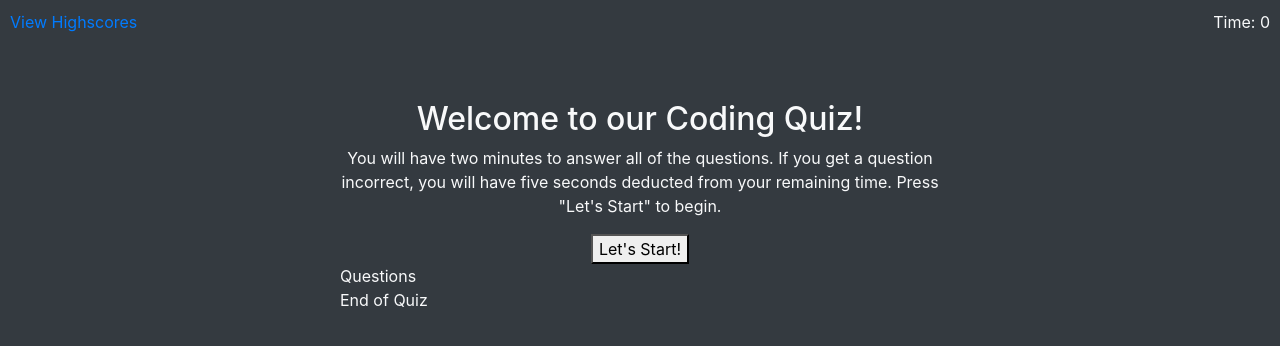
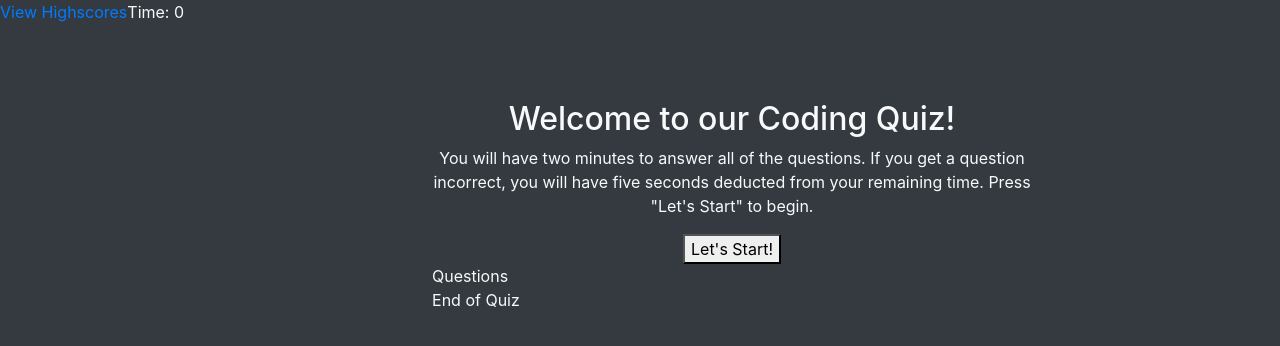
Before and after one commit to mattenos/code-quiz-homework-04, a plain HTML site: page index.html in a window 1280 px wide. Drawn offline with nearby package versions, Linux system fonts and the light colour scheme.

```diff
--- a/assets/style.css
+++ b/assets/style.css
@@ -1,6 +1,6 @@
 @import url('https://fonts.googleapis.com/css2?family=Dancing+Script:wght@600&family=Roboto+Mono&family=Roboto:wght@300&family=Source+Code+Pro&display=swap');
 
-.timer {
+/* .timer {
     position: absolute;
     top: 10px;
     right: 10px;
@@ -10,6 +10,11 @@
     position: absolute;
     top: 10px;
     left: 10px;
+} */
+
+.test {
+    display: flex;
+    justify-content: space-between;
 }
 
 .class-wrap {
--- a/index.html
+++ b/index.html
@@ -9,7 +9,7 @@
     <link rel="stylesheet" href="./assets/style.css">
     <title>Coding Quiz!</title>
 
-<body class="bg-dark text-light">
+<body class="test bg-dark text-light">
     <div class="score"><a href="scores.html">View Highscores</a></div>
     <div class='timer'>Time: <span id='startTime'>0</span></div>
     <section class="class-wrap">
```
